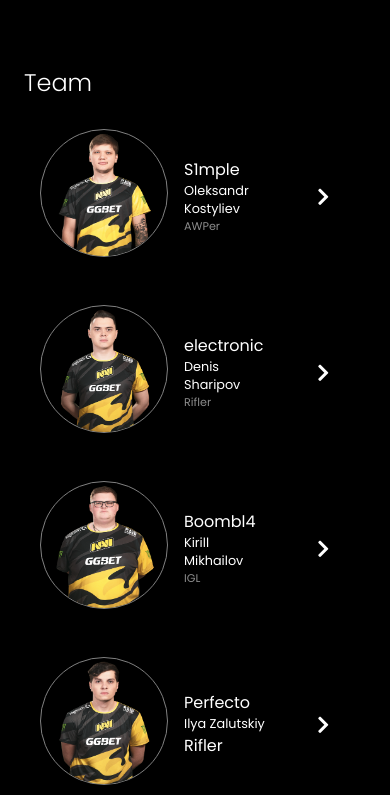
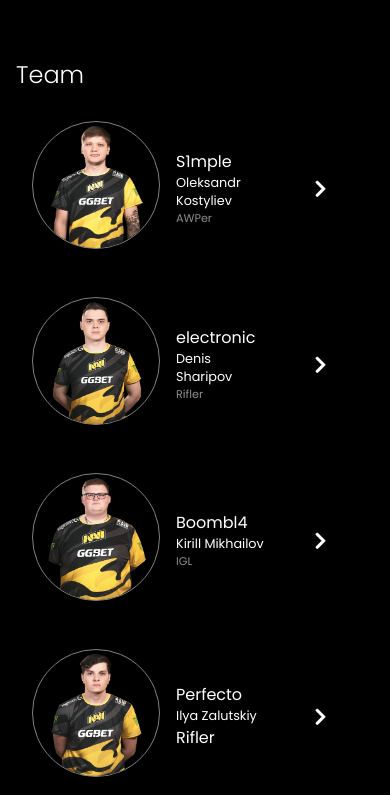
Before and after one commit to mvtiperez/proyecto-integrador-nucba, a plain HTML site: page index.html in a window 390 px wide. Shown: the part 1081-1876 px from the top of the page. Drawn offline with Linux system fonts and the light colour scheme.

Commit message:
mobile fix

```diff
--- a/css/style.css
+++ b/css/style.css
@@ -16,6 +16,8 @@ body {
     font-family: 'Poppins', sans-serif;
     background-color: var(--navi-grey);
     max-width: 100vw;
+    max-height: 100%;
+    height: 100%;
 }
 
 .wrapper {
@@ -180,7 +182,7 @@ p {
     display: grid;
     grid-template-columns: repeat(2, 1fr);
     grid-gap: 20px;
-    padding: .5rem;
+    margin: .5rem;
 }
 
 .history__team h2 {
@@ -558,12 +560,13 @@ a {
     }
     .history__team {
         grid-template-columns: 1fr;
+        margin: 0;
     }
     .history__team__player {
-        width: 90vw;
+        width: 100%;
     }
     .history__team__game {
-        width: 90vw;
+        width: 100%;
     }
     .history__team__player_info {
         margin-left: 1rem;
--- a/index.html
+++ b/index.html
@@ -39,11 +39,11 @@
     <div class="welcome">
         <img src="img/navination.jpg" alt="">
     </div>
-    <div class="history__tittle">
+    <div class="history__tittle" id="history">
         <h2>OUR HISTORY</h2>
     </div>
     <div class="wrapper">
-        <section class="history" id="history">
+        <section class="history">
 
             <div class="history__text">
                 <div class="history__text__img">
```
